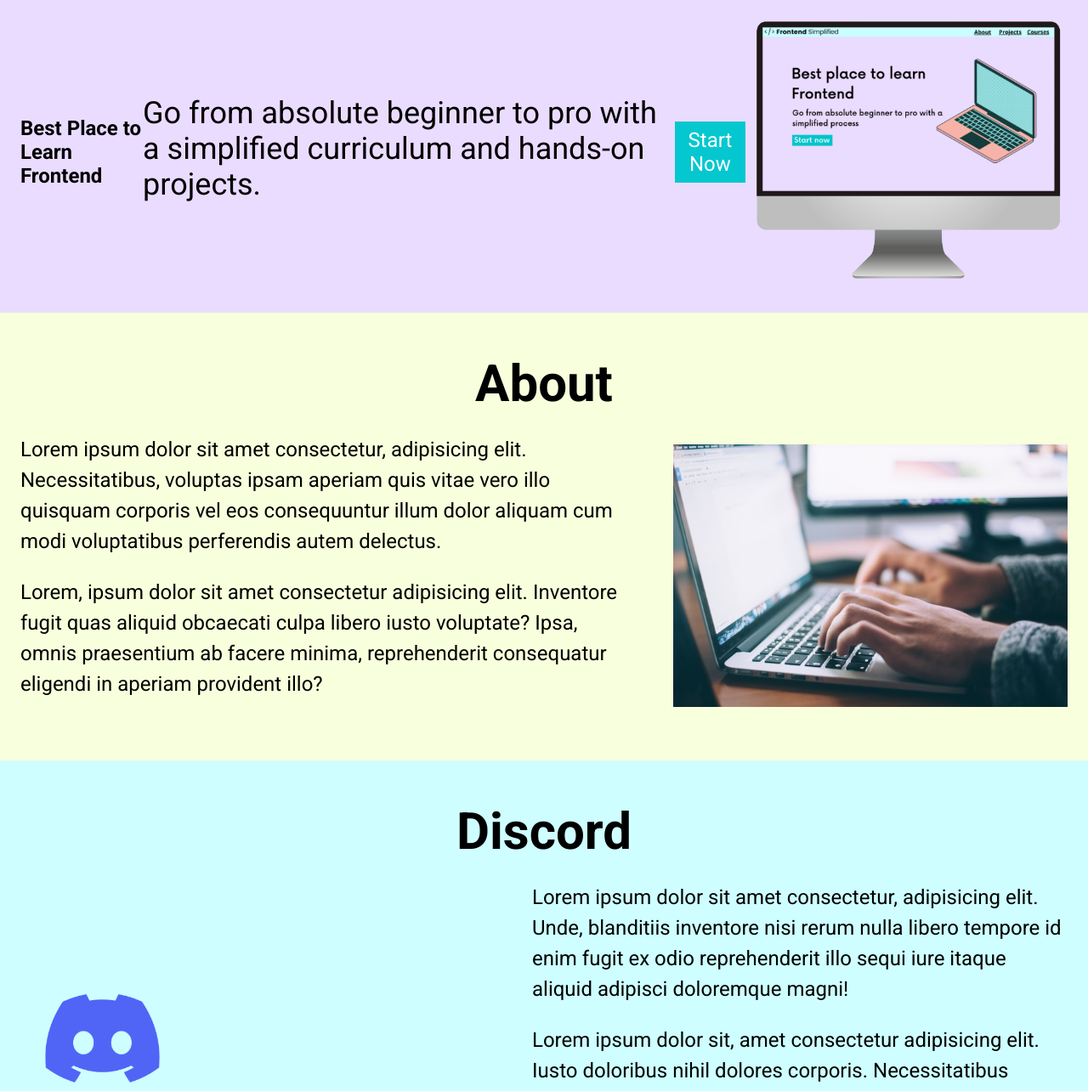
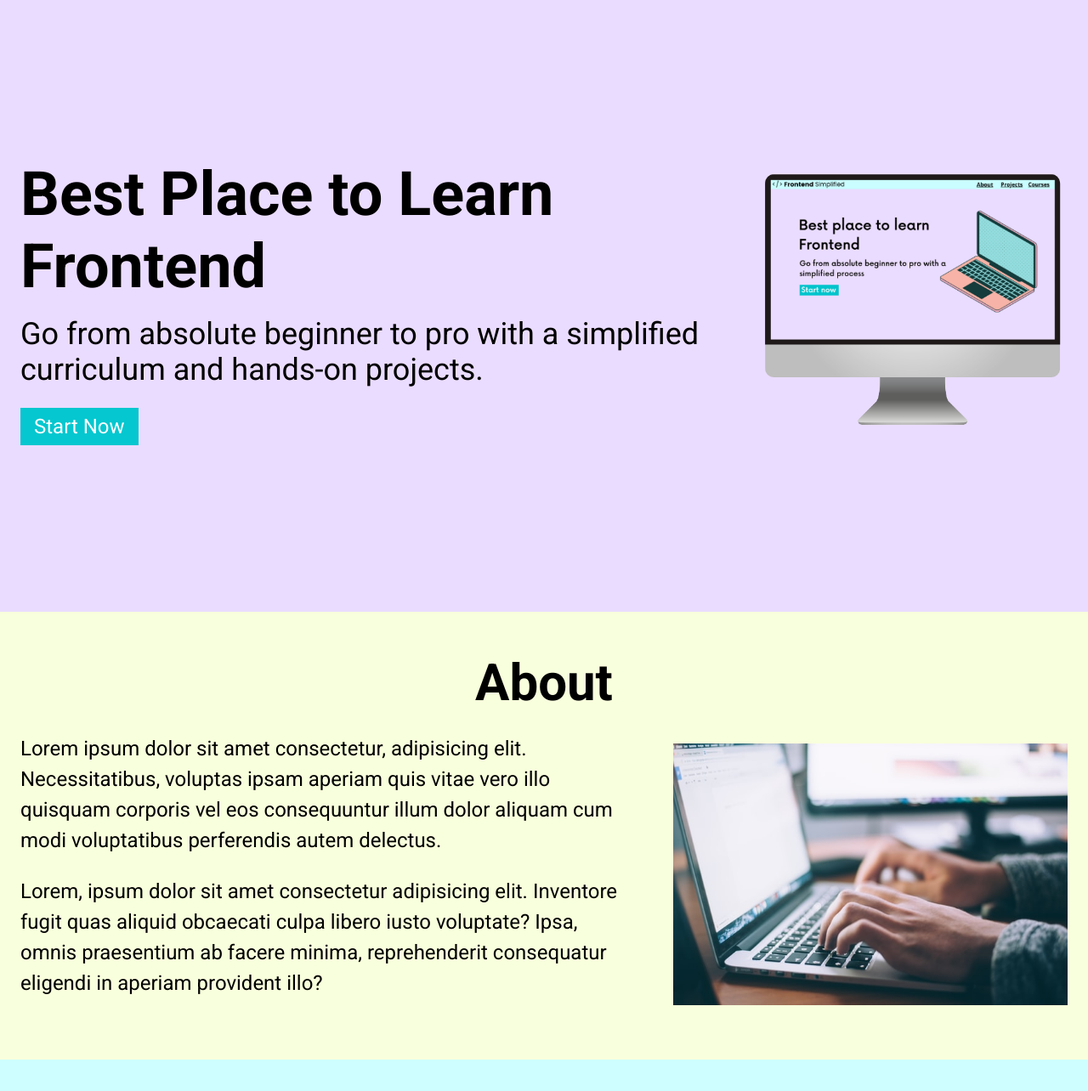
Before and after one commit to blackburrrn/FES-Module-2-Project, a plain HTML site: page index.html in a window 1280 px wide. Shown: the part 80-1364 px from the top of the page at 85% size. Drawn offline with Linux system fonts and the light colour scheme.

Commit message:
CSS Video Final

```diff
--- a/index.html
+++ b/index.html
@@ -17,15 +17,15 @@
                 </ul>
         </nav>
         <header>
+            <div class="row">
                 <div>
-            <div class="row">
                     <h1> Best Place to Learn Frontend</h1>
                         <p class="subheader"> Go from absolute beginner to pro with a simplified curriculum and hands-on projects.</p>
                             <button>Start Now</button>
                 </div>
-        </div>
                 <div>
                     <img src="./assets/HTML Practise Assets/laptop.png" alt="Laptop Image">
+                </div>
             </div>
         </header>
     </section>
@@ -34,13 +34,14 @@
 
     <section id="about">
         <h2>About</h2>
+        <div class="row">
+
             <div class="section__description">
                 <div class="section__description--wrapper">
                     <p class="section__description--para">Lorem ipsum dolor sit amet consectetur, adipisicing elit. Necessitatibus, voluptas ipsam aperiam quis vitae vero illo quisquam corporis vel eos consequuntur illum dolor aliquam cum modi voluptatibus perferendis autem delectus.</p>
                     <p class="section__description--para">Lorem, ipsum dolor sit amet consectetur adipisicing elit. Inventore fugit quas aliquid obcaecati culpa libero iusto voluptate? Ipsa, omnis praesentium ab facere minima, reprehenderit consequatur eligendi in aperiam provident illo?</p>
                 </div>
-    <div class="about__image--wrapper">
-    <figure>
+            <figure class="about__image--wrapper">
                 <img src="./assets/HTML Practise Assets/about.jpg" alt="Man Typing">
             </figure>
             </div>
@@ -49,16 +50,18 @@
 
     <section id="discord">
         <h2>Discord</h2>
+        <div class="row">
+
             <div class="section__description">
-    <div>
             <figure class="about__image--wrapper">
                 <img src="./assets/HTML Practise Assets/discord.png" alt="Discord Logo">
             </figure>
-    </div>
             <div class="section__description--wrapper">
                 <p class="section__description--para">Lorem ipsum dolor sit amet consectetur, adipisicing elit. Unde, blanditiis inventore nisi rerum nulla libero tempore id enim fugit ex odio reprehenderit illo sequi iure itaque aliquid adipisci doloremque magni!</p>
                 <p class="section__description--para">Lorem ipsum dolor sit, amet consectetur adipisicing elit. Iusto doloribus nihil dolores corporis. Necessitatibus reprehenderit aliquid excepturi, dolorem ipsa obcaecati odit reiciendis, error ut, cumque possimus repellat esse adipisci alias?</p>
             </div>
+            </div>
+
         </div>
     </section>
 
--- a/style.css
+++ b/style.css
@@ -17,11 +17,15 @@ nav {
 
 header {
     background-color: #eadcff;
-    height: calc(100vh-70px);
+    height: calc(100vh - 70px);
     padding: 24px;
     display: flex;
     align-items: center;
     justify-content: center;
+}
+
+h1 {
+    font-size: 72px;
 }
 
 .subheader {
@@ -62,6 +66,7 @@ li {
 .row {
     width: 100%;
     max-width: 1300px;
+    margin: 0 auto;
     display: flex;
     align-items: center;
     justify-content: center;;
```
Lines whose indentation alone changed are shown as unchanged.
